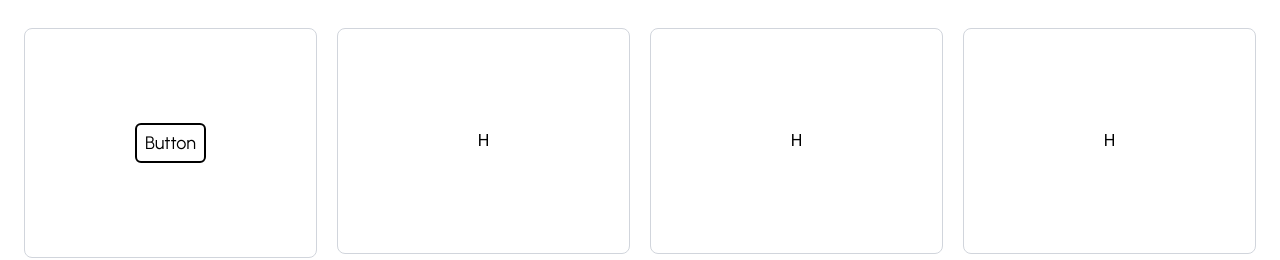
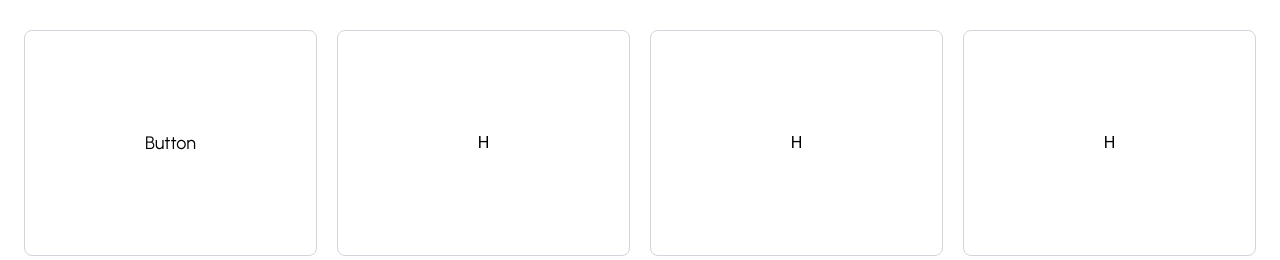
Before and after one commit to cdiaconu04/Land-UI, a Next.js app: page / in a window 1280 px wide. Shown: the part 1780-2040 px from the top of the page. Built offline with nearby package versions, Linux system fonts and the light colour scheme.

Commit message:
Created badge component

```diff
--- /dev/null
+++ b/src/components/luicomponents/badge.tsx
@@ -0,0 +1,33 @@
+"use client";
+import React from "react";
+import { Urbanist } from 'next/font/google';
+import { colourProps, textColourMap, borderProps, getBorder, getBgColour } from "./constants/constants";
+
+const urbanist = Urbanist({ subsets: ['latin'], weight: ['400', '700'] });
+
+type badgeProps = {
+    label: string;
+    colour?: colourProps;
+    textColour?: keyof typeof textColourMap;
+    border?: borderProps;
+}
+
+export default function Badge({
+    label,
+    colour = {type: "filled"},
+    textColour = "default",
+    border,
+}: badgeProps) {
+    return (
+        <div className={`
+            ${getBgColour(colour)}
+            ${textColourMap[textColour]}
+            ${getBorder(border)}
+            ${urbanist.className}
+            rounded-full
+            px-2 py-1
+        `}>
+            {label}
+        </div>
+    )
+}
--- a/src/components/luicomponents/button.tsx
+++ b/src/components/luicomponents/button.tsx
@@ -35,7 +35,6 @@ export default function Button({ label,
         <button
             onClick={onClick}
             className={`
-                border-2
                 ${getBgColour(colour)}
                 ${textColourMap[textColour]}
                 ${getBorder(border)}
```
